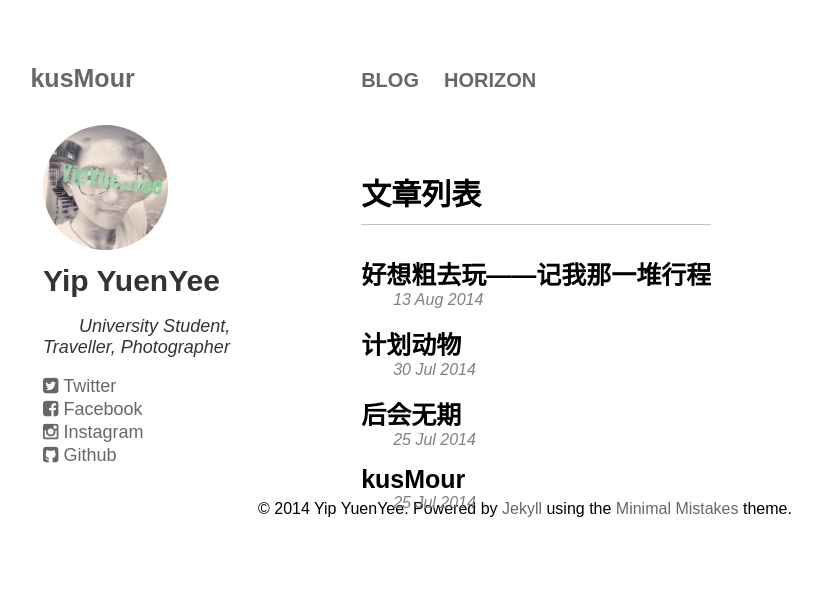
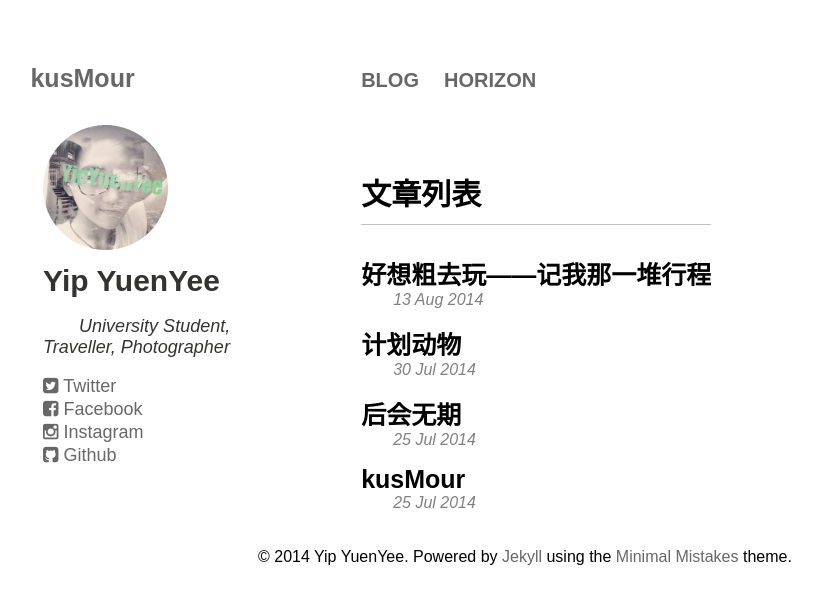
Before and after one commit to kusmour/blog_jekyll, a Jekyll site: the page built from blog_list.html, in a window 1280 px wide. Shown: the top 604 px of the page, without its empty margins (66-888 px from the left). Built offline with Jekyll 4.4.1, drawn with Linux system fonts in a browser that asks for light colours.

Commit message:
change css

```diff
--- a/blog_list.html
+++ b/blog_list.html
@@ -73,7 +73,7 @@ homepage: kusMour
 				<!-- /.article-wrap -->
 			</article>
 
-			<div style="clear:both"></div>
+			<div style="clear:both" height = "30px"></div>
 
 		</div>
 
--- a/style/homepage.css
+++ b/style/homepage.css
@@ -126,6 +126,7 @@ ul {
 
 .main {
 	margin-top: 1em;
+	margin-bottom: 3em;
 	clear: both;
 	counter-reset: captions;
 	height: auto;
```
